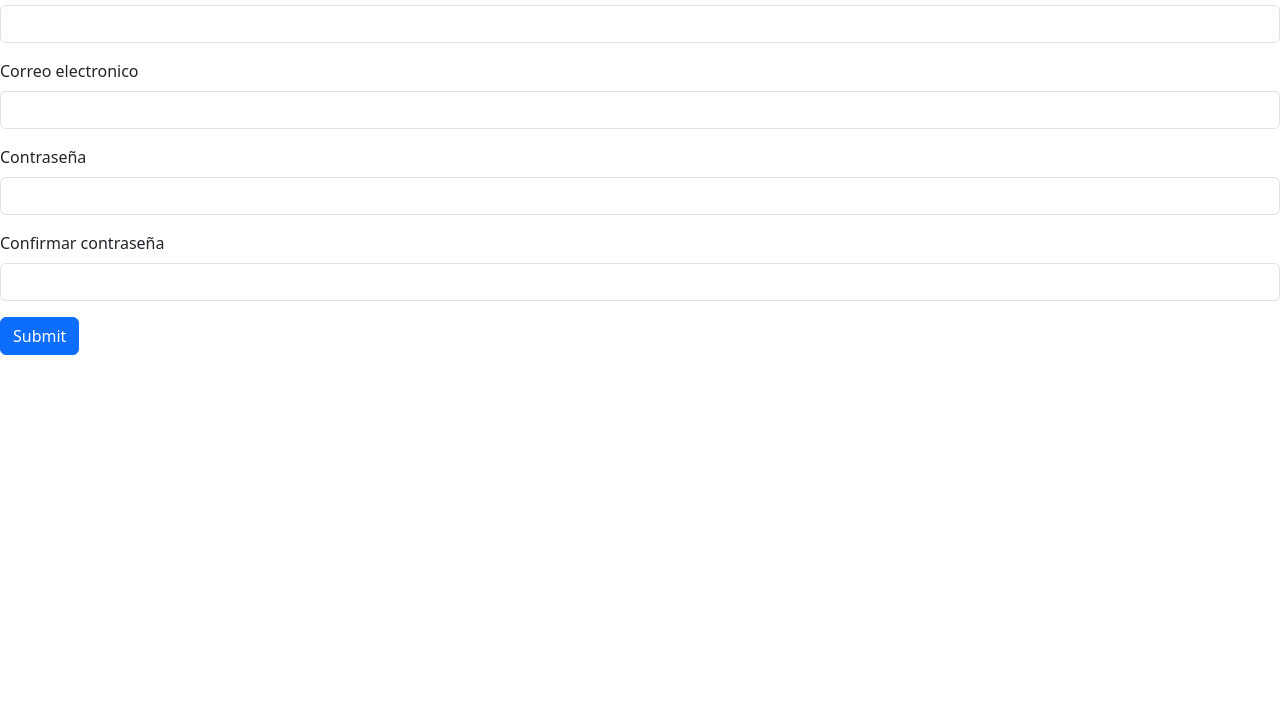
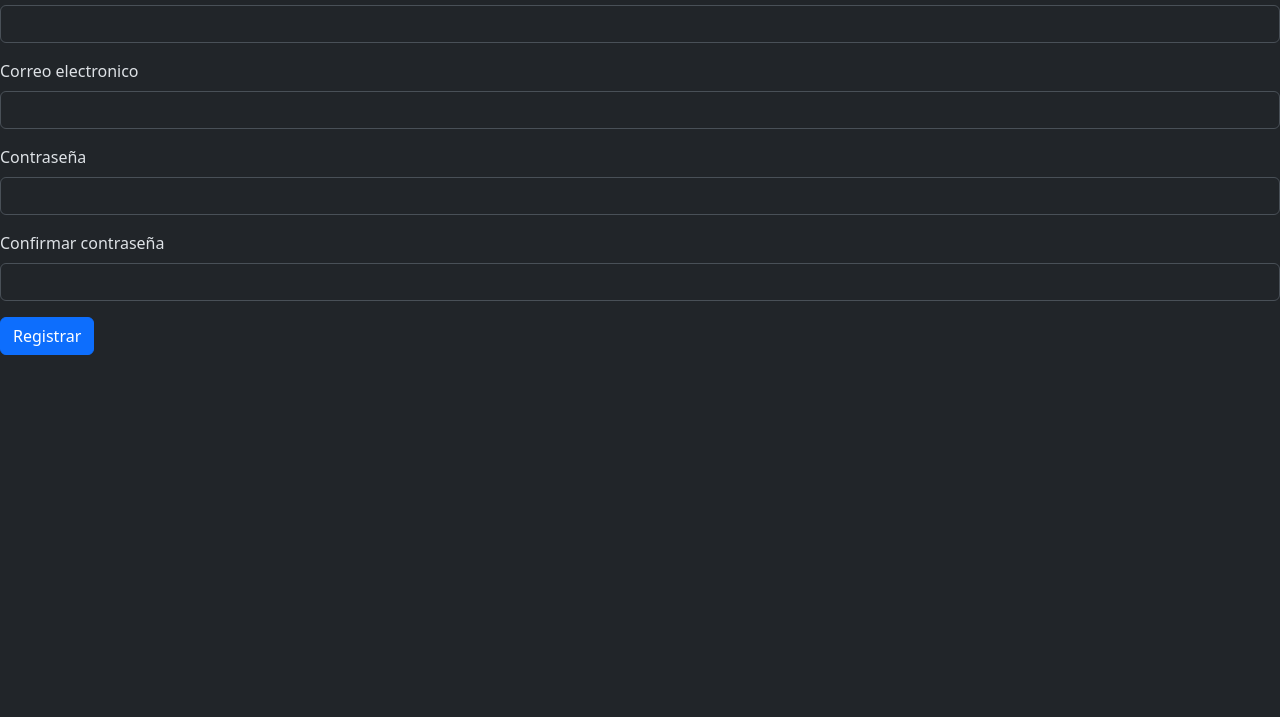
Before and after one commit to SanDaws/Game-grimory, a website built with Vite: page src/pages/auth/register.html in a window 1280 px wide. Shown: the part 83-800 px from the top of the page. Built offline with nearby package versions, Linux system fonts and the light colour scheme.

Commit message:
fix: dartk mode

```diff
--- a/src/pages/auth/register.html
+++ b/src/pages/auth/register.html
@@ -5,7 +5,7 @@
     <meta name="viewport" content="width=device-width, initial-scale=1.0">
     <title>Document</title>
 </head>
-<body>
+<body data-bs-theme="dark">
     <header>
     </header>
     <main>
@@ -27,7 +27,7 @@
                 <label for="confirmPassword" class="form-label">Confirmar contraseña</label>
                 <input type="password" class="form-control" id="confirmPassword">
             </div>
-            <button type="submit" class="btn btn-primary">Submit</button>
+            <button type="submit" class="btn btn-primary">Registrar </button>
         </form>
         </main>
     <footer></footer>
```
Also changed, not shown: index.html (+1 -1 lines), src/pages/auth/login.html (+1 -1 lines).
